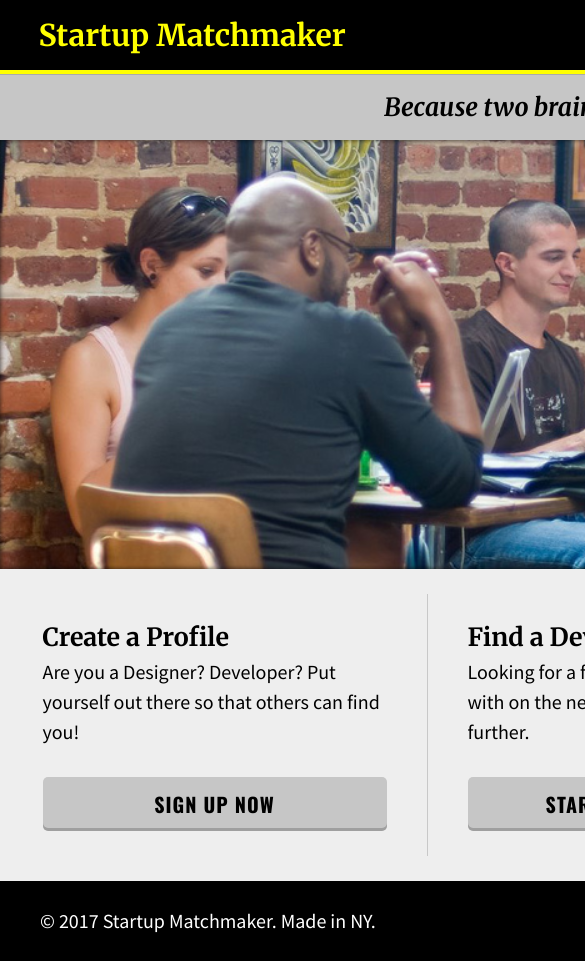
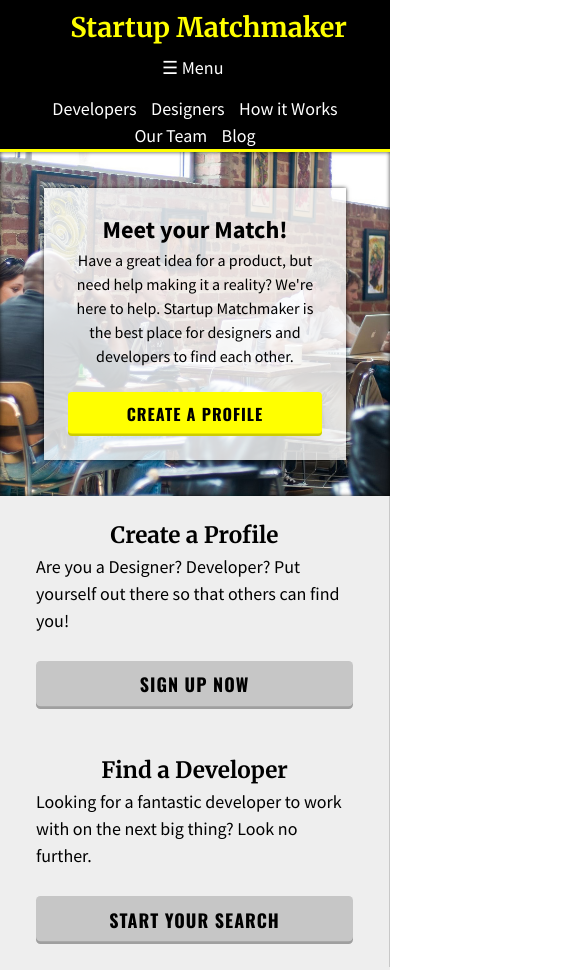
Before and after one commit to tannercurtis/week8, a plain HTML site: page index.html in a window 390 px wide. Shown: the top 970 px of the page, 585 px wide, since content can reach past the window. Drawn offline with nearby package versions, Linux system fonts and the light colour scheme.

Commit message:
Completed
Two media queries

```diff
--- a/css/main.css
+++ b/css/main.css
@@ -7,28 +7,29 @@ body {
   font-family: "Source Sans Pro", sans-serif;
   font-size: 20px;
   line-height: 1.5;
-  width: 1280px;
+  max-width: 1280px;
+  width: 100%;
   margin: 0 auto;
 }
 
 h1 {
-  font-size: 40px;
+  font-size: 2em;
   line-height: 1;
 }
 
 h2 {
-  font-size: 30px;
+  font-size: 1.5em;
   font-weight: bold;
 }
 
 h3 {
   font-family: "Merriweather", serif;
-  font-size: 25px;
+  font-size: 1.25em;
   font-weight: bold;
 }
 
 p {
-  margin: 0 0 30px 0;
+  margin: 0 0 1.5em 0;
 }
 
 .button {
@@ -41,16 +42,16 @@ p {
   color: black;
   display: block;
   text-align: center;
-  padding: 12px;
-  box-shadow: inset 0 -3px 0 rgba(0, 0, 0, .2);
-  border-radius: 5px;
+  padding: 0.6em;
+  box-shadow: inset 0 -0.15em 0 rgba(0, 0, 0, .2);
+  border-radius: .25em;
 }
 
 header {
   background: black;
   color: white;
   overflow: hidden;
-  border-bottom: 4px solid yellow;
+  border-bottom: 0.2em solid yellow;
   padding: 0 3%;
 }
 
@@ -63,15 +64,15 @@ header h1 {
   float: left;
   color: yellow;
   font-family: "Merriweather", serif;
-  font-size: 30px;
-  margin: 20px 0 0 0;
+  font-size: 1.5em;
+  margin: 1em 0 0 0;
 }
 
 header nav {
   float: right;
   width: 55%;
   text-align: right;
-  padding: 20px 0;
+  padding: 1em 0;
 }
 
 header nav a {
@@ -82,18 +83,18 @@ header nav a:hover {
   color: yellow;
 }
 
-header nav a#hamburger {
+header a#hamburger {
   display: none;
-  padding: 15px;
+  padding: .75em;
 }
 
 .tagline {
   font-family: "Merriweather", serif;
   text-align: center;
   margin: 0;
-  padding: 20px 40px;
-  font-size: 25px;
-  line-height: 25px;
+  padding: 1em 2em;
+  font-size: 1.25em;
+  line-height: 1.25em;
   font-style: italic;
   background: #C6C6C6;
   border-top: 1px solid #AAA;
@@ -105,37 +106,37 @@ header nav a#hamburger {
 }
 
 #are {
-  border-bottom: 3px solid yellow;
+  border-bottom: .15em solid yellow;
 }
 
 .banner {
   background: url("../images/coworking.jpg") center center no-repeat;
   background-size: cover;
   overflow: hidden;
-  padding: 40px;
-  box-shadow: inset 0 0 5px rgba(0, 0, 0, .75);
+  padding: 2em;
+  box-shadow: inset 0 0 .25em rgba(0, 0, 0, .75);
 }
 
 .blurb {
   background: rgba(255, 255, 255, .8);
-  width: 430px;
-  padding: 50px;
+  width: 33.5938%;
+  padding: 2.5em;
   float: right;
-  box-shadow: 0 0 5px rgba(0, 0, 0, .75);
+  box-shadow: 0 0 .25em rgba(0, 0, 0, .75);
 }
 
 .callouts {
   background: #EEE;
   display: flex;
-  padding: 25px 0;
+  padding: 1.25em 0;
   justify-content: center;
 }
 
 .callout {
-  width: 425px;
-  padding: 25px 40px;
+  width: 33.2031%;
+  padding: 1.25em 2em;
   box-sizing: border-box;
-  border-right: 1px solid rgb(200, 200, 200);
+  border-right: .05em solid rgb(200, 200, 200);
 }
 
 .callout:last-child {
@@ -149,5 +150,95 @@ header nav a#hamburger {
 footer {
   background: black;
   color: white;
-  padding: 25px 40px;
+  padding: 1.25em 2em;
 }
+
+/*Large/tablet scale 900px: Reduce padding on tagline and blurb, */
+
+@media only screen and (max-width: 900px) {
+  header h1 {
+    float: none;
+    display: block;
+    width: 100%;
+    text-align: center;
+    margin: .5em 0 0 0;
+  }
+
+  header nav {
+    display: block;
+    width: 100%;
+    padding: .5em;
+    text-align: center;
+  }
+
+  .tagline {
+    padding: .5em 1em;
+    font-size: 1em;
+  }
+
+  .blurb {
+    padding: 1.75em;
+    font-size: .9em;
+  }
+
+  h3 {
+    text-align: center;
+  }
+
+  .callouts {
+    display: block;
+    padding: 0 0;
+  }
+
+  .callout {
+    width: 100%;
+}
+
+/*Mobile scale: 500px collapse nav, remove tagline, scale photo, banner text and unfloat/flex, unfloat callouts*/
+
+@media only screen and (max-width: 500px) {
+  body {
+    font-size: 18px;
+  }
+
+  header h1 {
+    padding: .5em .5em;
+    margin: 0;
+  }
+
+  header a#hamburger {
+    display: block;
+    text-align: center;
+    padding-top: 0;
+    padding-left: .5em;
+  }
+
+  header:hover nav {
+    display: block;
+  }
+
+  header nav {
+    float: none;
+    display: none;
+    width: 90%;
+    padding: 0;
+    margin: 0 auto;
+  }
+
+  .tagline {
+    display: none;
+  }
+
+  .blurb p {
+    font-size: 16px;
+  }
+
+  .blurb {
+    width: 80%;
+    padding: 1.5em;
+    float: none;
+    text-align: center;
+    margin: 0 auto;
+  }
+
+}
--- a/index.html
+++ b/index.html
@@ -8,6 +8,8 @@
   <body>
     <header id="page-header">
       <h1><a href="index.html">Startup Matchmaker</a></h1>
+
+      <a href="#" id="hamburger">&#9776; Menu</a>
       <nav>
         <a href="developers.html">Developers</a>
         <a href="designers.html">Designers</a>
```
